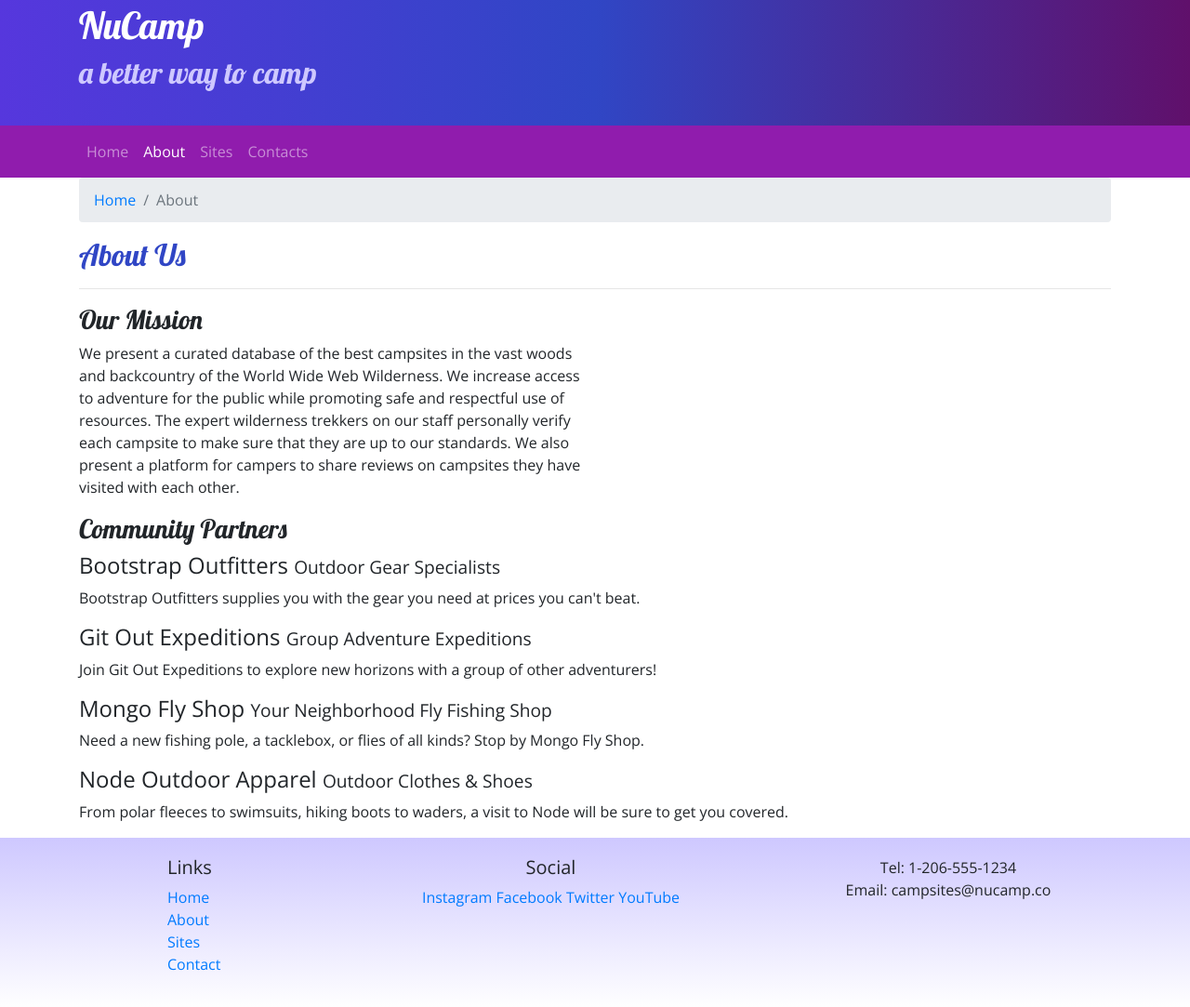
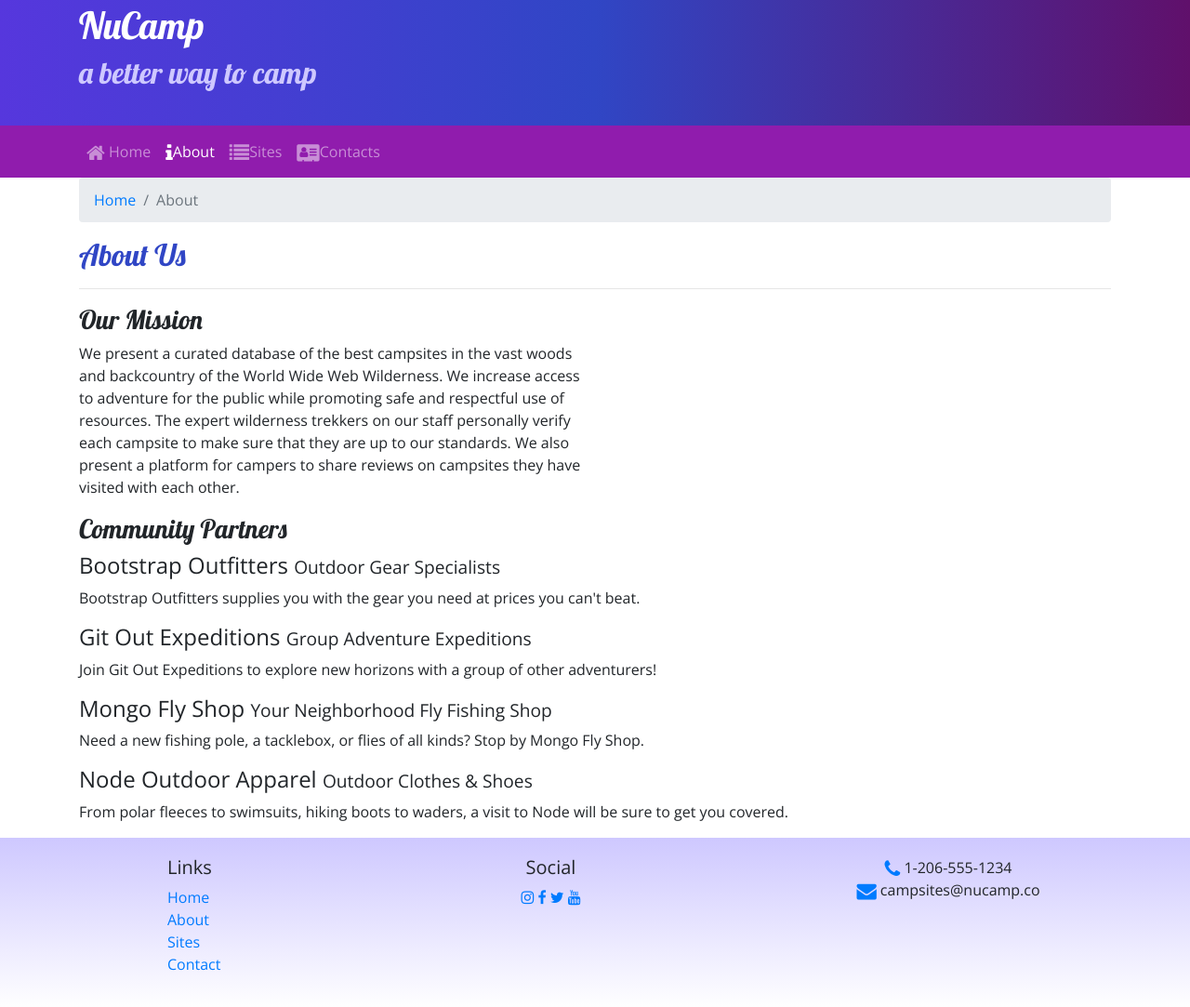
Before and after one commit to szakxz/nucampsiteJuly, a website: page aboutus.html in a window 1280 px wide. Shown: the part 27-1110 px from the top of the page at 93% size. Drawn offline with nearby package versions, Linux system fonts and the light colour scheme.

Commit message:
Icon Fonts

```diff
--- a/aboutus.html
+++ b/aboutus.html
@@ -11,6 +11,8 @@
   />
 
   <!-- Additional CSS must be placed after Bootstrap CSS -->
+  <link rel="stylesheet" href="node_modules/font-awesome/css/font-awesome.min.css" />
+
   <link rel="stylesheet" href="https://fonts.googleapis.com/css?family=Lobster|Open+Sans" />
   <link rel="stylesheet" href="css/styles.css" />
 
@@ -36,10 +38,10 @@
           </button>
           <div class="collapse navbar-collapse" id="nucampNavbar">
             <ul class="navbar-nav">
-              <li class="nav-item"><a class="nav-link" href="index.html">Home</a></li>
-              <li class="nav-item active"><a class="nav-link" href="aboutus.html">About</a></li>
-              <li class="nav-item"><a class="nav-link" href="#">Sites</a></li>
-              <li class="nav-item"><a class="nav-link" href="#">Contacts</a></li>
+                <li class="nav-item "><a class="nav-link" href="index.html"><i class="fa fa-home fa-lg"></i> Home</a></li>
+                <li class="nav-item active"><a class="nav-link" href="#"><i class="fa fa-info fa-lg"></i>About</a></li>
+                <li class="nav-item"><a class="nav-link" href="#"><i class="fa fa-list fa-lg"></i>Sites</a></li>
+                <li class="nav-item"><a class="nav-link" href="#"><i class="fa fa-address-card fa-lg"></i>Contacts</a></li>
             </ul>
           </div>
         </div>
@@ -92,15 +94,15 @@
                 </div>
                 <div class="col-6 col-sm-5 text-center">
                     <h5>Social</h5>
-                    <a href="http://instagram.com/">Instagram</a>
-                    <a href="http://facebook.com/">Facebook</a>
-                    <a href="http://twitter.com/">Twitter</a>
-                    <a href="http://youtube.com/">YouTube</a>
-                </div>
-                <div class="col-sm-4 text-center">
-                    Tel: 1-206-555-1234<br />
-                    Email: campsites@nucamp.co
-                </div>
+                    <a href="http://instagram.com/"><i class="fa fa-instagram"></i></a>
+                    <a href="http://facebook.com/"><i class="fa fa-facebook"></i></a>
+                    <a href="http://twitter.com/"><i class="fa fa-twitter"></i> </a>
+                    <a href="http://youtube.com/"><i class="fa fa-youtube"></i> </a>
+                  </div>
+                  <div class="col-sm-4 text-center">
+                    <i class="fa fa-phone fa-lg text-primary"></i> 1-206-555-1234<br />
+                    <i class="fa fa-envelope fa-lg text-primary"></i> campsites@nucamp.co
+                  </div>
            </div>
         </div>
     </footer>
--- a/package.json
+++ b/package.json
@@ -7,7 +7,7 @@
     "lite": "lite-server",
     "start": "npm run lite",
     "test": "echo \"Error: no test specified\" && exit 1"
- },
+  },
   "author": "Emily",
   "license": "ISC",
   "devDependencies": {
@@ -15,6 +15,7 @@
   },
   "dependencies": {
     "bootstrap": "^4.5.2",
+    "font-awesome": "^4.7.0",
     "jquery": "^3.5.1",
     "popper.js": "^1.16.1"
   }
```
Also changed, not shown: index.html (+11 -10 lines), 1 other file.
